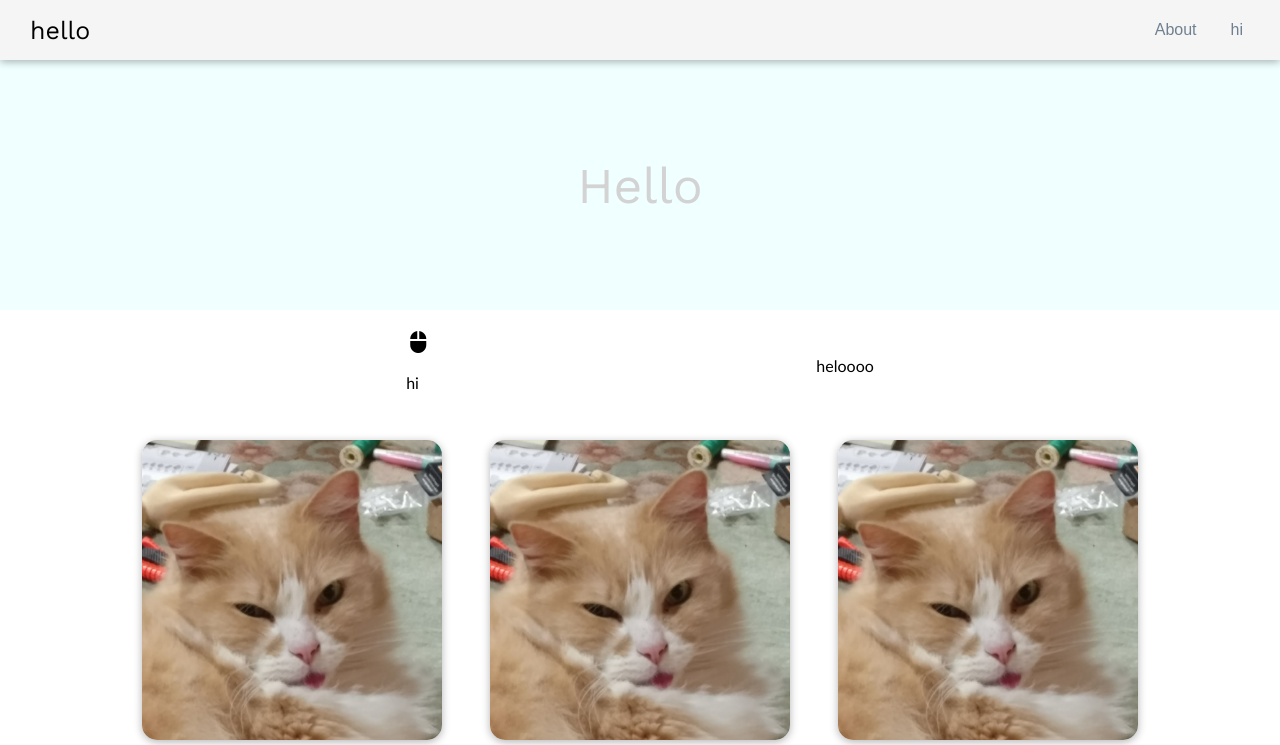
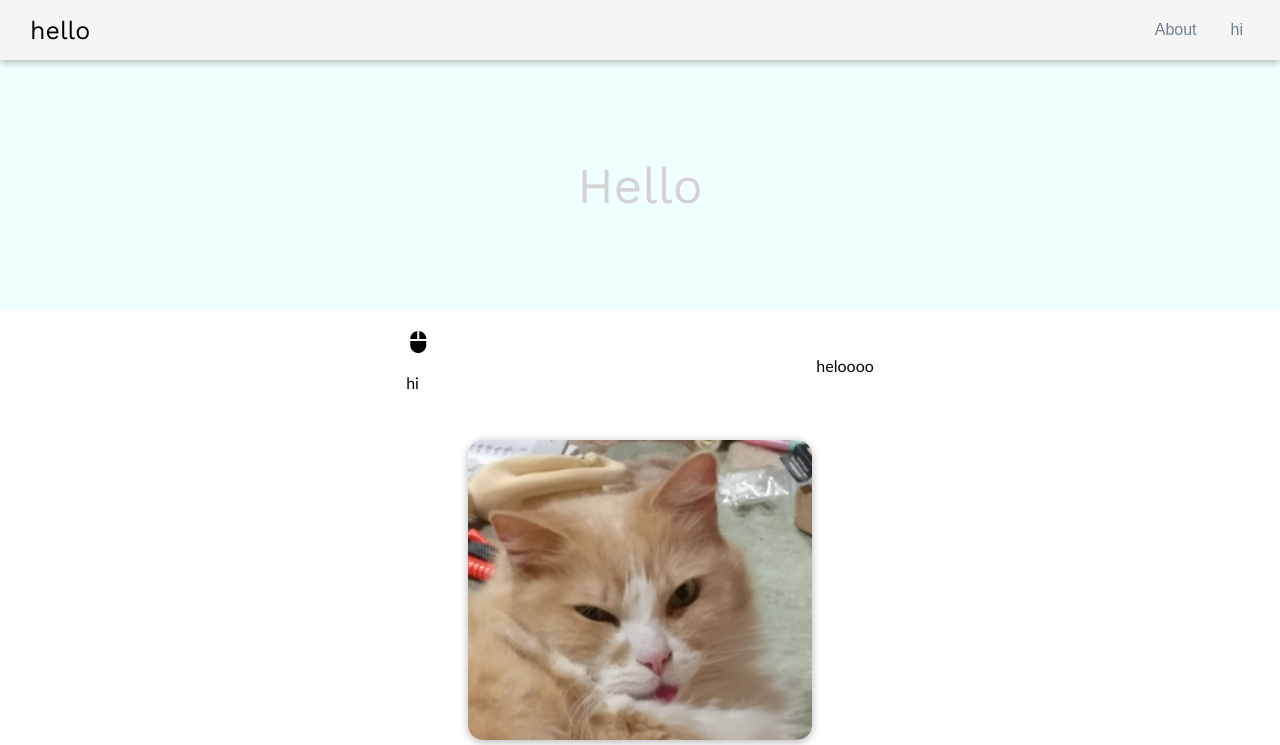
Before and after one commit to EmilyStell/EmilyStell.github.io, a plain HTML site: page index.html in a window 1280 px wide. Shown: the top 745 px of the page. Drawn offline with nearby package versions, Linux system fonts and the light colour scheme; no server answers.

Commit message:
post structure

```diff
--- a/index.html
+++ b/index.html
@@ -15,6 +15,8 @@
     <link rel="stylesheet" href="https://fonts.googleapis.com/icon?family=Material+Icons">
     <!-- Load external JavaScript -->
     <script src="scripts.js"></script>
+
+
 
 
 </head>
@@ -39,7 +41,7 @@
         </div>
 
         <div class="main">
-            <div class="banner noselect">
+            <div class="banner noselect" href ="/">
                 <p class="bannertext">
                     Hello
                 </p>
--- /dev/null
+++ b/posts.json
@@ -0,0 +1,8 @@
+[
+  {
+    "title": "Post 1",
+    "image": "Posts/Test/wallywink2.jpg",
+    "url": "TestBlogPage1.html"
+  }
+
+]
--- a/scripts.js
+++ b/scripts.js
@@ -1,39 +1,67 @@
 
 
-document.addEventListener("DOMContentLoaded", hello)
+document.addEventListener("DOMContentLoaded", loaded)
 {
 
 
 }
 
 const maxentries = 4;
-function hello()
+function loaded()
 {
-    //alert("bong");
-    //alert(document.querySelector(".gallerygrid"));
-
-/*    var newel = document.createElement("p");
-    var newtxt = document.createTextNode("helloss");
-
-    newel.appendChild(newtxt);
-    grid.appendChild(newel);*/
     const grid = document.querySelector(".gallerygrid");
 
     if (grid)
     {
-        for (let i = 0; i < maxentries; i++) {
-            var newrect = document.createElement("div");
-            newrect.setAttribute("class", "genrect");
-            grid.appendChild(newrect);
-
-            getthumb(newrect);
-        }
+        popgrid(grid, 4);
     }
-    getposts()
 
 }
 
-function getthumb(parent) {
+async function popgrid(grid, maxentries) {
+    const postdata = await getposts();
+    const entries = Math.min(maxentries, postdata.length);
+
+    for (let i = 0; i < entries; i++) {
+        var newrect = document.createElement("a");
+        newrect.setAttribute("class", "genrect");
+        const path = "./Posts/" + postdata[i].url;
+        console.log(path);
+        newrect.setAttribute("href", path);
+        grid.appendChild(newrect);
+
+
+        const img = document.createElement("img");
+        img.src = postdata[i].image;
+        img.setAttribute("class", "thumb");
+        newrect.appendChild(img);
+
+        const title = document.createTextNode(postdata[i].title);
+        newrect.appendChild(title);
+
+    /*    getthumb(path, newrect);*/
+/*
+        getthumbtest(newrect);*/
+    }
+
+}
+async function getthumb(path, parent) {
+
+    const response = await fetch(path);
+    const html = await response.text();
+
+    const tempcontainer = document.createElement('div');
+    tempcontainer.innerHTML = html;
+
+    const elem = tempcontainer.querySelector(".mainimg img");
+    parent.appendChild(elem);
+    console.log(elem.src);
+}
+
+async function getthumbtest(parent) {
+
+    const postdata = await getposts();
+    console.log(postdata);
 
     const img = document.createElement("img");
     img.src = './Posts/Test/wallywink2.jpg';
@@ -41,49 +69,18 @@ function getthumb(parent) {
     parent.appendChild(img);
 }
 
-async function getposts() {
+ async function getposts() {
 
-    const path = "./Posts/Test/wallywink2.jpg";
-    alert("1");
+     try {
+         const response = await fetch("./posts.json");
+         const postdata = await response.json();
 
-    var xhttp = new XMLHttpRequest();
-    xhttp.open("GET", "./Posts", true);
-    xhttp.send();
-    var res = xhttp.responseText;
-    var parser = new DOMParser();
-    var out = parser.parseFromString(res, "text/html");
-
-    console.log(res);
-    alert("2");
-/*
-    var x = await (fetch('./styles.css', ))
-    var y = await x.text;*/
-
-  /*  alert(y);
-
-    fetch("styles.css")
-        .then((response) => {
-            alert(response.text);
-        })
+         return postdata;
+     } catch (error) {
+         console.log("err");
 
 
-    alert("2");*/
-  /*
-    var post;
-    alert("ok");
-    var fs = require('fs');
-    alert("2");
-    var files = fs.readdirSync('../Posts');
-
-    alert(files[0]);
-
-    post = fetch(path)
-        .then(x => x.text)
-        .then(alert(x.text));
-    alert(x.text);
 
 
-    alert(post.document.querySelector(".mainimg"));*/
-
-
+     }
 }
--- a/styles.css
+++ b/styles.css
@@ -136,6 +136,8 @@ h1 {
     width:auto;
     height:300px;
     background-color:transparent;
+
+    text-decoration-line: none;
 }
 
 .thumb {
```
